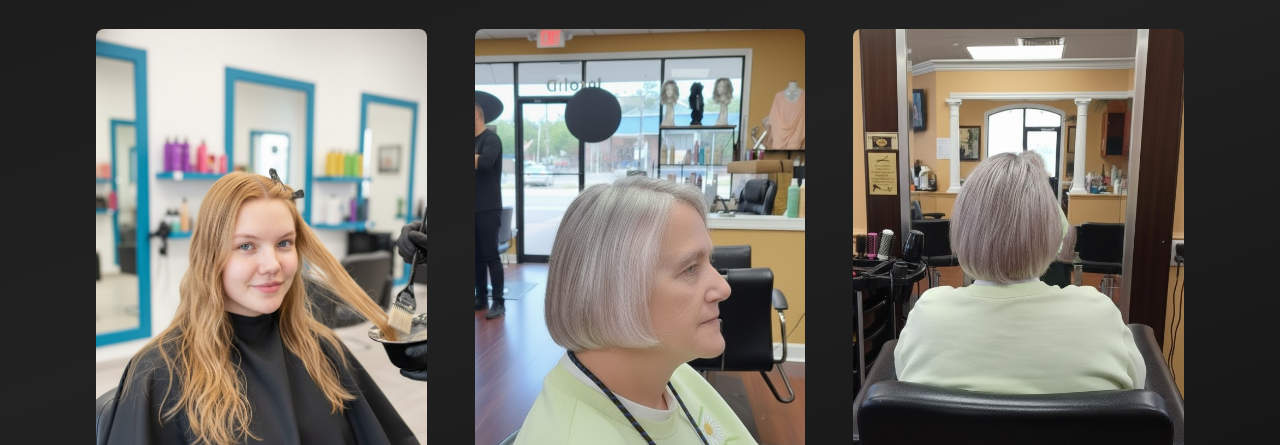
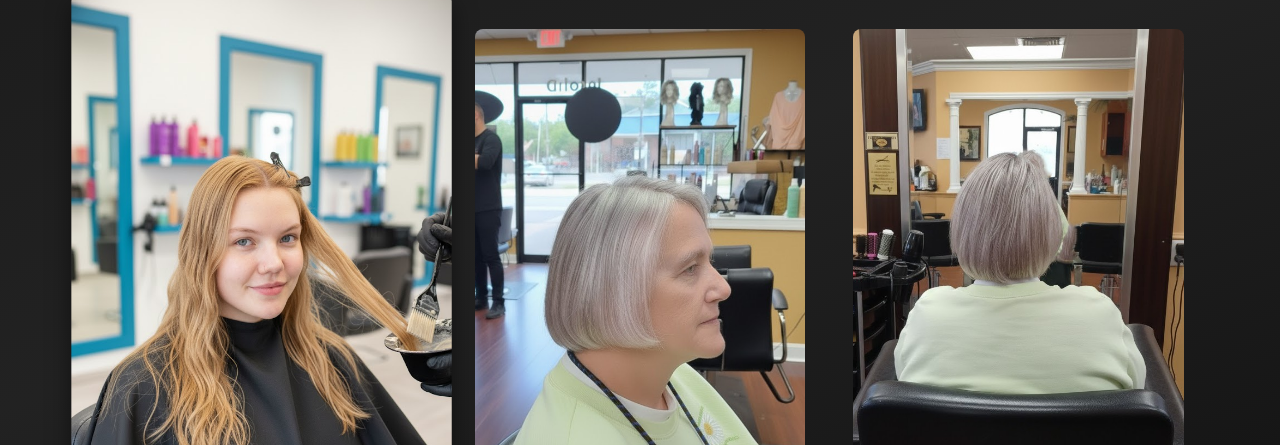
Before and after one commit to hard2hannana/wandas-site, a plain HTML site: page gallery.html in a window 1280 px wide. In both pictures the pointer is over the picture 261 px from the left and 631 px from the top of the page. Shown: the part 355-800 px from the top of the page. Drawn offline with Linux system fonts and the light colour scheme; a web font is replaced by a local one.

Commit message:
gallery commit

```diff
--- a/style.css
+++ b/style.css
@@ -142,6 +142,12 @@ a:hover{
   aspect-ratio: 2/3;
   border-radius: 8px;
   object-fit: cover;
+  transition: transform 0.2s ease-in-out, box-shadow 0.2s ease-in-out;
+}
+.gallery img:hover {
+  transform: scale(1.15);
+  box-shadow: 0 10px 20px rgba(0, 0, 0, 0.5);
+  z-index: 10;
 }
 .about-content {
   background: #eee;
```
